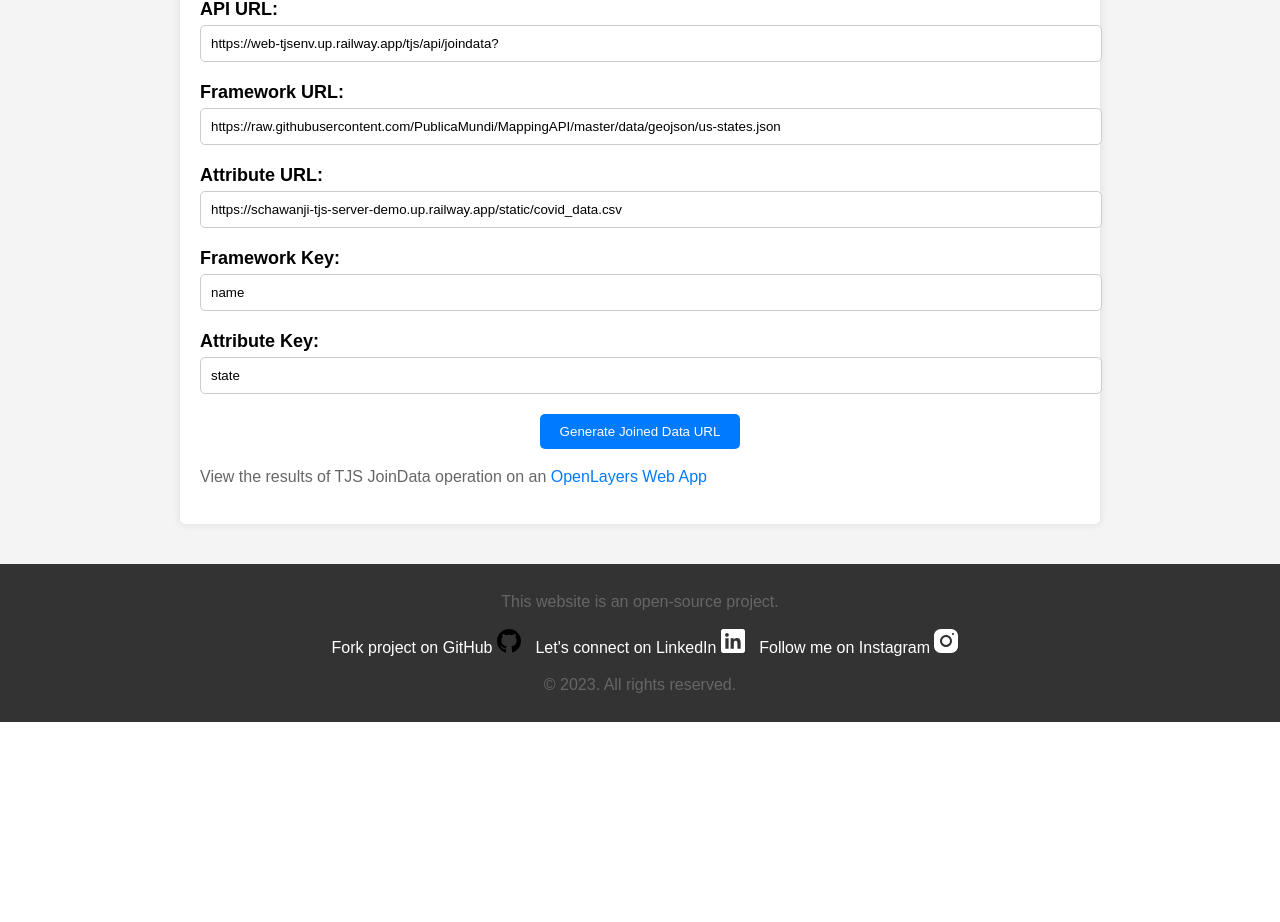
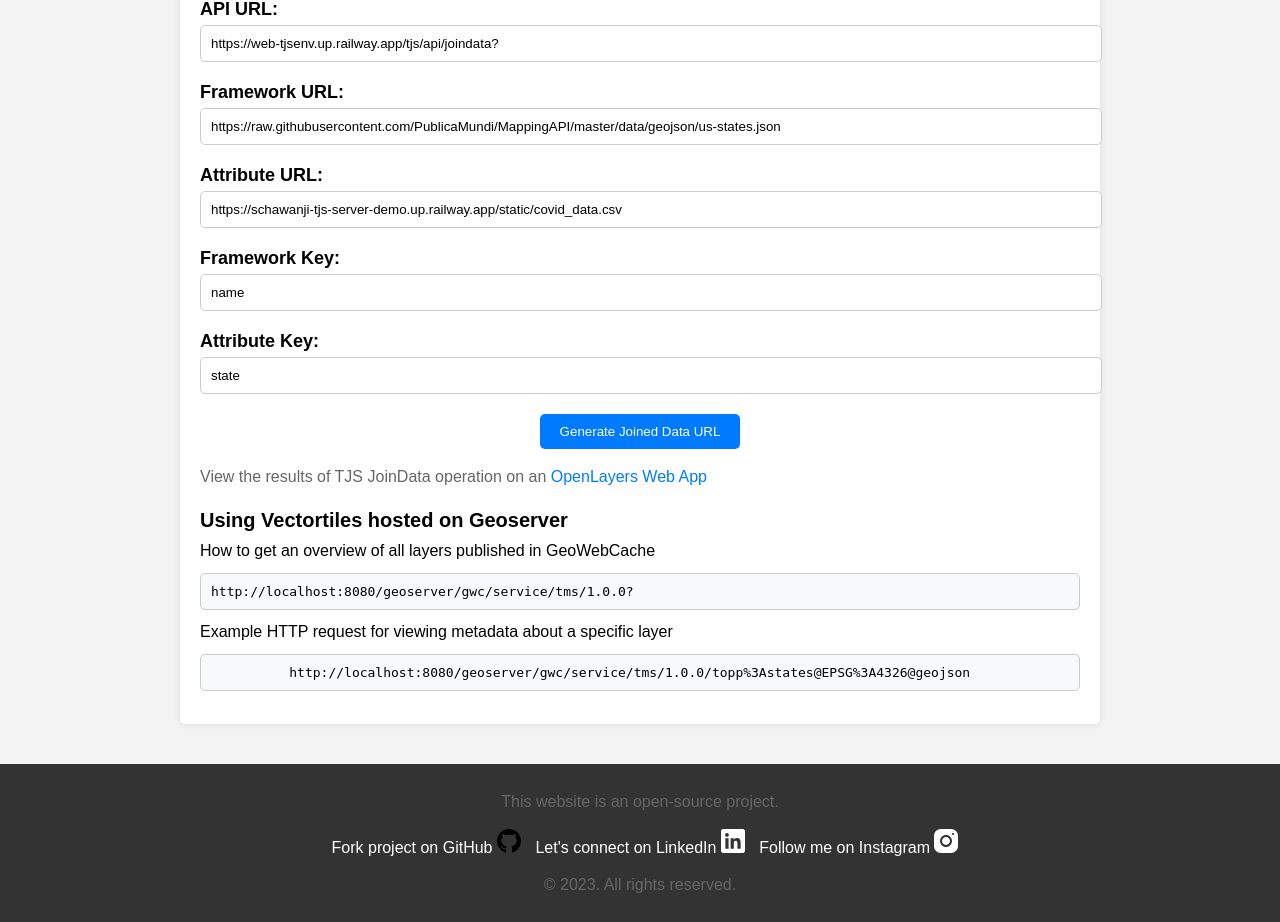
Before and after one commit to schawanji/TJS-Server, a Flask app: page /form in a window 1280 px wide. Shown: the part 503-1425 px from the top of the page. Before the commit the page ends 1225 px from the top, so only its background shows below. Run offline with Flask 3, Linux system fonts and the light colour scheme; some libraries are stand-ins or nearby versions.

Commit message:
Updated index page

```diff
--- a/templates/form.html
+++ b/templates/form.html
@@ -104,7 +104,7 @@
 
 
 
-    <!--div id="vectortiles">
+    <div id="vectortiles">
 
       <h2 id="vector-tiles">Using Vectortiles hosted on Geoserver</h2>
 
@@ -118,13 +118,13 @@
           http://localhost:8080/geoserver/gwc/service/tms/1.0.0/topp%3Astates@EPSG%3A4326@geojson</pre
         >
       </div>
-      <a
+      <!--a
       href="https://openlayers.org/en/v4.6.5/examples/data/geojson/countries.geojson"
     >
       Countries Geojson file</a
-    >
+      -->
     </div>
-    </div-->
+    </div>
 
   </main>
 </div>
```
